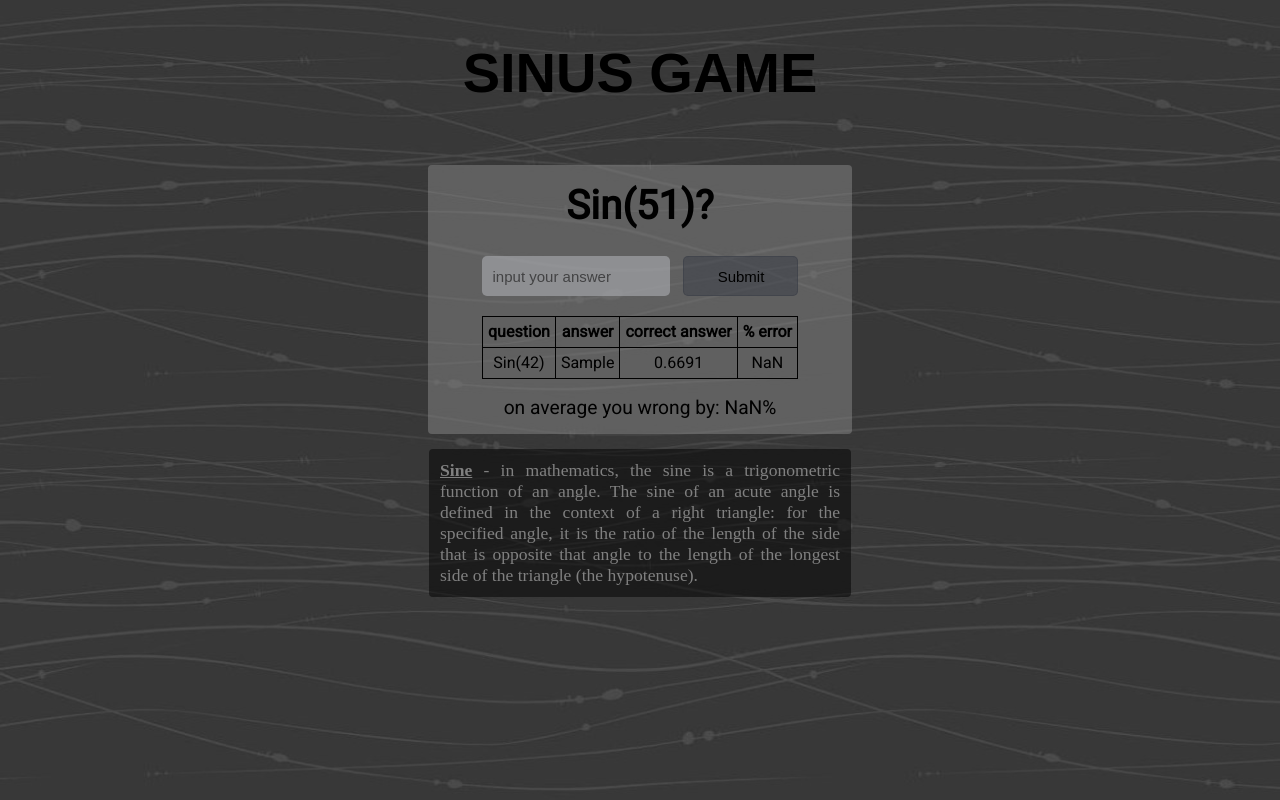
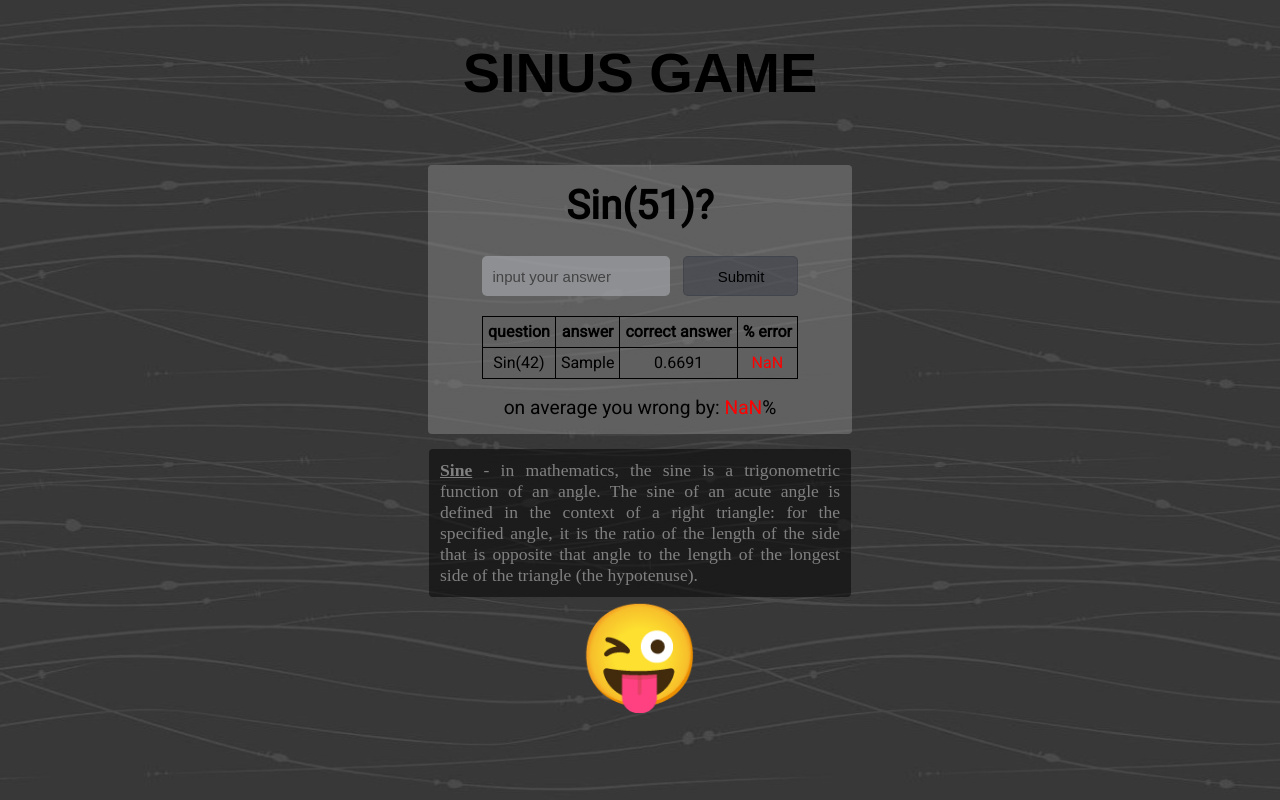
Before and after one commit to glebmikha/sinus-game, a plain HTML site: page index.html in a window 1280 px wide. Both pictures are taken after typing "Sample" into the empty fields and a click on the button "Submit". Drawn offline with Linux system fonts and the light colour scheme; a web font is replaced by a local one.

Commit message:
created second task for jullidu

```diff
--- a/app.js
+++ b/app.js
@@ -1,60 +1,91 @@
-let question = document.getElementById('question')
-let answer = document.getElementById('answer')
-let history = document.getElementById('history')
-let form = document.getElementById('mainform')
-let list = document.getElementById('list')
-let score = document.getElementById('score')
-let my_table = document.getElementById('my-table')
+let question = document.getElementById("question");
+let answer = document.getElementById("answer");
+let history = document.getElementById("history");
+let form = document.getElementById("mainform");
+let list = document.getElementById("list");
+let score = document.getElementById("score");
+let my_table = document.getElementById("my-table");
 
-let questions = []
-let answers = []
-let errors = []
+let questions = [];
+let answers = [];
+let errors = [];
 
-form.addEventListener("submit", (e) => {
-    e.preventDefault()
-    answers.push(answer.value)
-    answer.value = ''
-    createItem()
-    nextQuestion()
-})
+form.addEventListener("submit", e => {
+  e.preventDefault();
+  answers.push(answer.value);
+  answer.value = "";
+  createItem();
+  nextQuestion();
+});
 
 function createItem() {
+  let q = questions.slice(-1);
+  let a = answers.slice(-1);
 
-    let q = questions.slice(-1)
-    let a = answers.slice(-1)
+  let correct = Math.sin((q * Math.PI) / 180).toFixed(4);
 
-    let correct = Math.sin(q * Math.PI / 180).toFixed(4)
+  let diff = Number(Math.abs(((correct - a) * 100) / correct).toFixed(1));
 
-    let diff = Number(Math.abs((correct - a) / correct).toFixed(2))
+  errors.push(diff);
 
-    errors.push(diff)
+  // Задание 1
+  // сюда добавь логику назначения класса для td c переменной diff
+  // я сделал переменную diff_class, как заготовку
+  // ты ее уже заверни в if, где решай, чему она будет равна
+  // в зависимости от знаания переменной diff
+  // так же обрати внимаение, что я уже добавил назнание класса
+  // в четвертом столбце -- тебе нужно только логику сделать
 
-    // let newEl = `<li><span>Sin(${q})</span><span>${a}</span><span>${correct}</span><span>${diff}</span></li>`
+  let diff_class = "red-score";
 
-    let newEl = `<tr>
+  // Задание 2
+  // Добавь в таблицу пятую колонку, где будут отображаться
+  // разные эмоджи в зависимости от переменной diff
+  // коды можно смотреть тут https://www.w3schools.com/charsets/ref_emoji_smileys.asp
+  // сделай 5 разных рож в зависимости от ошибки. можешь так же сделать жуткую рожу
+  // если ошибку больше 500%
+  // логика такая же -- у тебя будет переменная с эмоджи, вот тебе заготовка
+
+  let emoji = "&#129313";
+
+  // и дальше в if ты будешь класть в нее другой код в зависимоти от diff
+  // кстати в java script тоже есть elif -- вот тут найди как его писать
+  // https://www.w3schools.com/js/js_if_else.asp
+  // затем в пятую колонку засунешь переменную emofi так же, как остальные
+  // с помощью ${}
+
+  let newEl = `<tr>
                     <td>Sin(${q})</td>
                     <td>${a}</td>
                     <td>${correct}</td>
-                    <td>${diff}</td>
-                </tr>`
+                    <td class=${diff_class}>${diff}</td>
+                </tr>`;
 
+  my_table.insertAdjacentHTML("beforeend", newEl);
 
-    my_table.insertAdjacentHTML("beforeend",newEl)
+  if (errors.length) {
+    sum = errors.reduce(function(a, b) {
+      return a + b;
+    });
+    avg = sum / errors.length;
+  }
 
-    if (errors.length)
-        {
-            sum = errors.reduce(function(a, b) { return a + b; });
-            avg = (sum / errors.length).toFixed(2);
-        }
+  // добавляем значение avg к элементу score
+  score.innerHTML = (avg * 1).toFixed(1);
 
-    score.innerHTML = (avg *1).toFixed(0)
+  // в зависимости от значения avg ставим элементу score зеленый
+  // или красный цвет (прописан в классе)
+  if (avg < 50) {
+    score.className = "green-score";
+  } else {
+    score.className = "red-score";
+  }
 }
 
 function nextQuestion() {
-
-    degrees =  Math.floor(Math.random() * 90) + 1
-    questions.push(degrees)
-    question.innerHTML = `Sin(${degrees})?`
+  degrees = Math.floor(Math.random() * 90) + 1;
+  questions.push(degrees);
+  question.innerHTML = `Sin(${degrees})?`;
 }
 
-nextQuestion()
+nextQuestion();
--- a/index.html
+++ b/index.html
@@ -1,5 +1,6 @@
 <!DOCTYPE html>
 <html lang="en">
+
 <head>
     <meta charset="UTF-8">
     <meta name="viewport" content="width=device-width, initial-scale=1.0">
@@ -8,6 +9,7 @@
     <link rel="stylesheet" type="text/css" href="styles.css">
     <link href="https://fonts.googleapis.com/css?family=Days+One|Heebo|PT+Sans" rel="stylesheet">
 </head>
+
 <body>
     <h1>SINUS GAME</h1>
     <div class="grid-container">
@@ -17,8 +19,6 @@
                 <input type="text" id="answer" autocomplete="off" placeholder="input your answer">
                 <button>Submit</button>
             </form>
-        <ul id='list'></ul>
-
             <table id="my-table">
                 <tr>
                     <th>question</th>
@@ -26,19 +26,20 @@
                     <th>correct answer</th>
                     <th>% error</th>
                 </tr>
-
             </table>
-
-
-
         </div>
 
         <div id="scoreGroup">
             <p>on average you wrong by: <span id="score"></span>%</p>
         </div>
     </div>
-    <div class="note"><strong>Sine</strong> - in mathematics, the sine is a trigonometric function of an angle. The sine of an acute angle is defined in the context of a right triangle: for the specified angle, it is the ratio of the length of the side that is opposite that angle to the length of the longest side of the triangle (the hypotenuse).</div>
+    <div class="note"><strong>Sine</strong> - in mathematics, the sine is a trigonometric function of an angle. The sine
+        of an acute angle is defined in the context of a right triangle: for the specified angle, it is the ratio of the
+        length of the side that is opposite that angle to the length of the longest side of the triangle (the
+        hypotenuse).</div>
 
+    <p id='emoji'>&#128540;</p>
     <script src="app.js"></script>
 </body>
+
 </html>
--- a/styles.css
+++ b/styles.css
@@ -16,6 +16,7 @@ h1 {
 	font-family: 'Days One', sans-serif;
 	font-size: 3.5em;
 }
+
 .grid-container {
 	border: 2px solid transparent;
 	width: 400px;
@@ -37,7 +38,9 @@ th {
 	font-size: 1em;
 }
 
-tr, td, th {
+tr,
+td,
+th {
 	border: 1px solid black;
 	padding: 3px 5px;
 	box-sizing: border-box;
@@ -115,3 +118,16 @@ strong {
 input::-webkit-input-placeholder {
 	color: #434344;
 }
+
+.red-score {
+	color: red;
+}
+
+.green-score {
+	color: green;
+}
+
+#emoji {
+	font-size: 100px;
+	text-align: center;
+}
```
Lines whose indentation alone changed are shown as unchanged.
